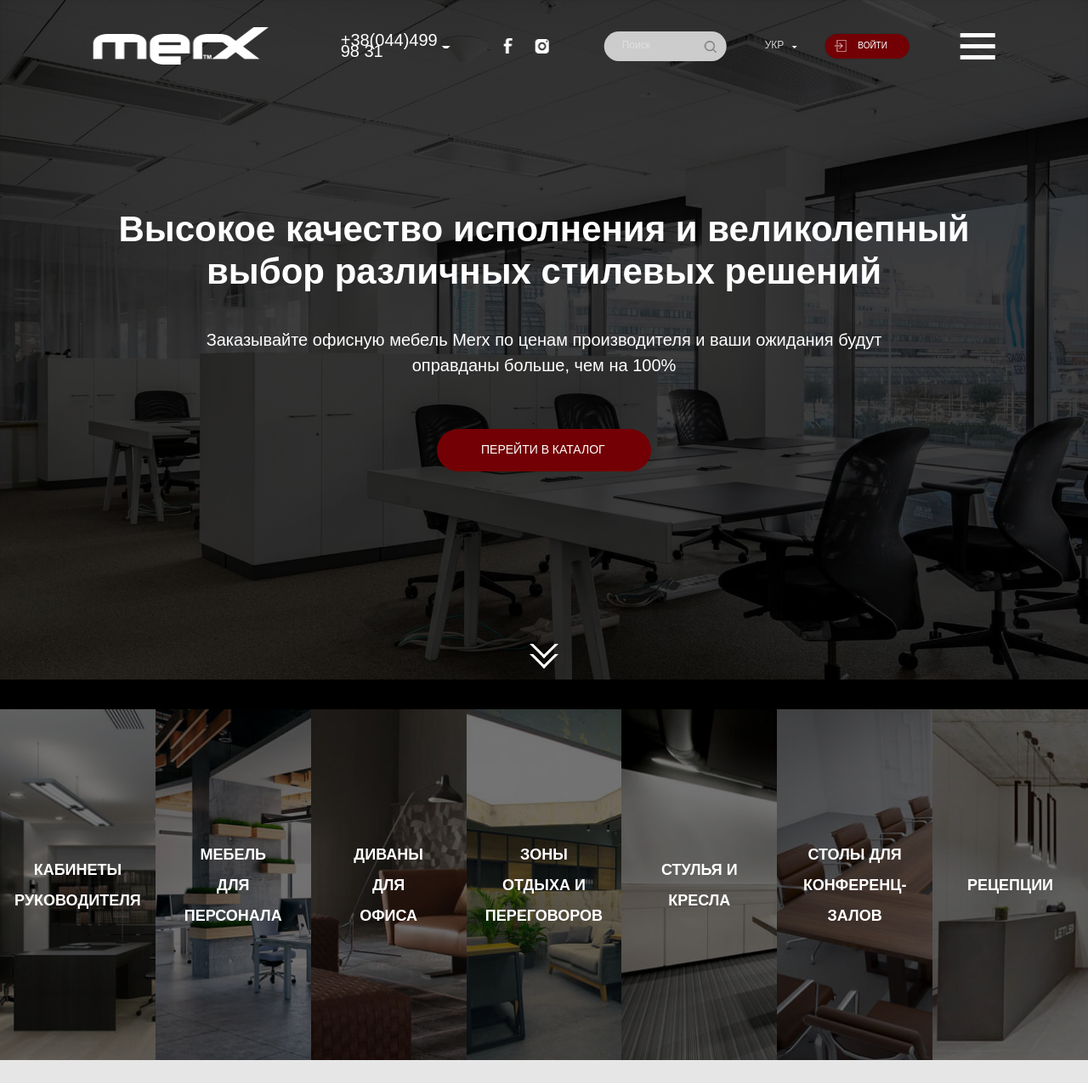
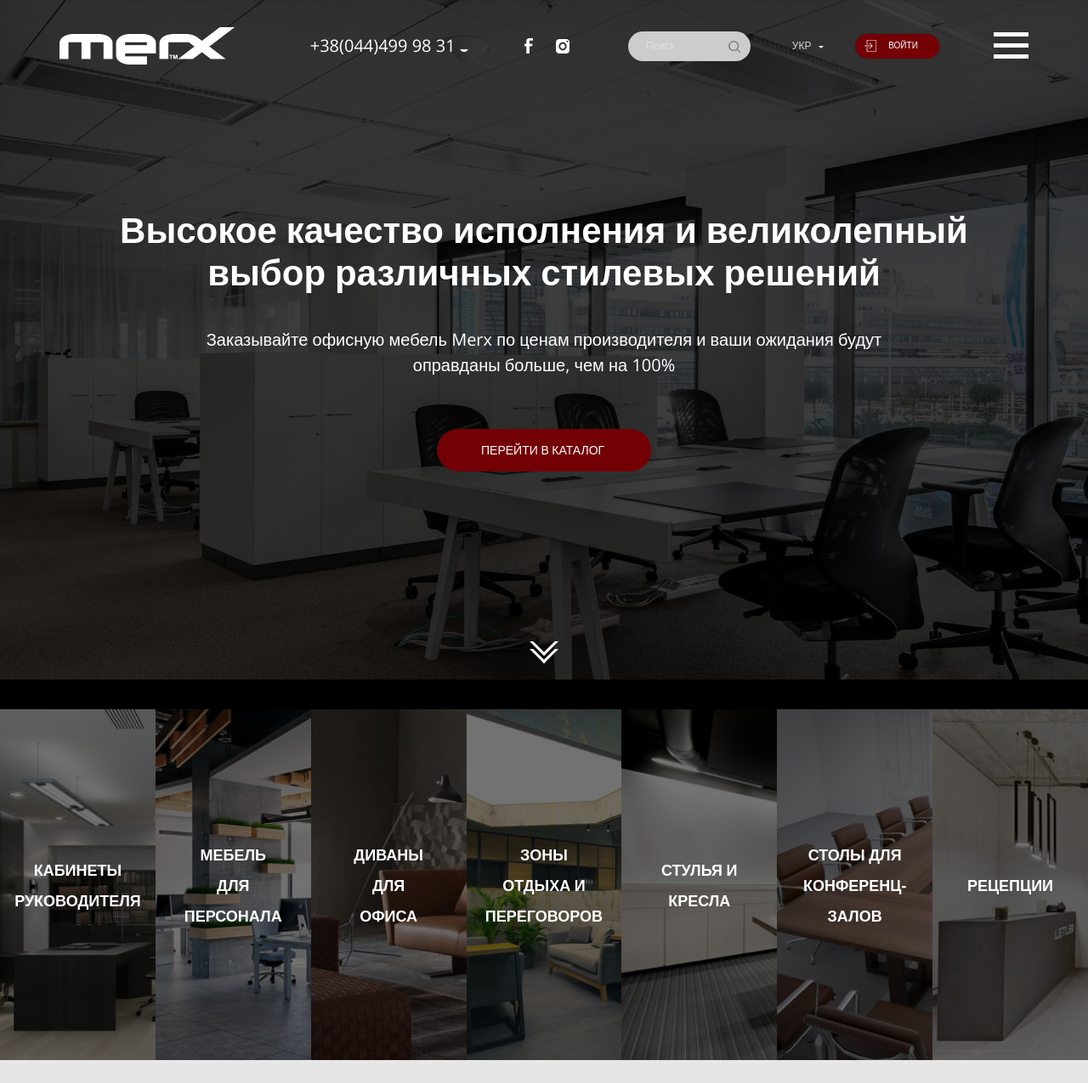
Before and after one commit to magrateya/test, a plain HTML site: page index.html in a window 1280 px wide. Shown: the top 1275 px of the page at 85% size. Drawn offline with nearby package versions, Linux system fonts and the light colour scheme.

Commit message:
corects width, bg, a

```diff
--- a/css/styles.css
+++ b/css/styles.css
@@ -42,7 +42,7 @@ a {
 }
 body {
 	color: var(--primary-white-color);
-	font-family: OpenSans, sans-serif;
+	font-family: Open Sans, sans-serif;
 	background-color: black;
 }
 
@@ -58,7 +58,8 @@ body {
 }
 .container {
 	max-width: 1170px;
-
+	width: 100%;
+	height: 100%;
 	padding: 0 15px 0 15px;
 	margin: 0 auto 0 auto;
 
@@ -70,6 +71,7 @@ header {
 	left: 50%;
 	transform: translateX(-50%);
 	z-index: 9;
+	width: 100%;
 }
 .header {
 	display: flex;
@@ -82,7 +84,7 @@ header {
 }
 .tel-numbers {
 	margin-right: 78px;
-	font: 400 20px/0.657 OpenSans, sans-serif;
+	font: 400 20px/0.657 Open Sans, sans-serif;
 	color: rgb(255, 255, 255);
 }
 
@@ -96,7 +98,7 @@ header {
 	border-top-color: white;
 	position: absolute;
 	right: -15px;
-	top: 50%;
+	top: 80%;
 }
 .tel-numbers-sub {
 	position: absolute;
@@ -114,7 +116,7 @@ header {
 	opacity: 1;
 }
 .tel-numbers-main:hover:after {
-	transform: rotate(180deg) translateY(6px);
+	transform: rotate(180deg) translateY(3px);
 }
 .social {
 	display: flex;
@@ -248,18 +250,23 @@ header {
 	line-height: 1.313;
 }
 
-.sand span {
-	position: relative;
-	display: block;
+.sand-link {
+	display: inline-block;
+	height: 30px;
+}
+.sand {
+	/*position: relative;*/
+	display: inline-block;
 	width: 41px;
 	height: 5px;
 	background: var(--primary-white-color);
 
 	transition: transform 250ms;
 }
-.sand span:before,
-.sand span:after {
-	position: absolute;
+.sand:before,
+.sand:after {
+
+	/*position: absolute;*/
 	display: block;
 	content:"";
 	width: 41px;
@@ -267,24 +274,23 @@ header {
 	background: var(--primary-white-color);
 	display: block;
 }
-.sand span:before {
-	top: -13px;
+.sand:before {
+	margin-top: 13px;
 }
-.sand span:after {
-	bottom: -13px;
+.sand:after {
+	margin-top: -31px;
 }
-.sand span:hover:before {
-	transform: rotate(90deg);
+.sand-link:hover .sand:before {
+	transform: rotate(90deg) translateX(-12px);
 	top: 0;
 }
-.sand span:hover {
+.sand-link:hover .sand {
 	transform: rotate(-45deg);
 	top: 50%;
 }
-.sand span:hover:after {
+.sand-link:hover .sand:after {
 	opacity: 0;
 }
-
 
 /*герой*/
 .hero {
@@ -293,12 +299,20 @@ header {
 	margin: 0 auto 35px auto;
 	max-width: 1910px;
 	min-height: 100vh;
+}
+
+.hero-bg-box {
+	position: absolute;
+	top: 0;
+	left: 0;
+	width: 100%;
+	height: 100%;
 	background: linear-gradient(
 			rgb(0, 0, 0, .6),
 			rgb(0, 0, 0, .6)
 		), url(../img/hero-bg.jpg) no-repeat fixed;
 	background-size: cover;
-	}
+}
 .hero-container {
 	display: flex;
 	flex-direction: column;
@@ -306,15 +320,14 @@ header {
 	justify-content: center;
 }
 .hero-title {
-	width: 1062px;
 	margin-bottom: 40px;
-	font: 700 42px/1.2 OpenSans, sans-serif;
+	font: 700 42px/1.2 Open Sans, sans-serif;
 	text-align: center;
 }
 .hero-text {
 	width: 840px;
 	margin-bottom: 60px;
-	font: 400 20px/1.5 OpenSans, sans-serif;
+	font: 400 20px/1.5 Open Sans, sans-serif;
 	text-align: center;
 }
 .hero-btn {
@@ -325,26 +338,23 @@ header {
 	padding: 18px 52px;
 	background-color: var(--bg-btn-color);
 	border-radius: 25px;
-	font: 400 14px/0.938 OpenSans, sans-serif;
+	font: 400 14px/0.938 Open Sans, sans-serif;
 	text-transform: uppercase;
 }
 .arrow {
 	position: absolute;
 	bottom: 24px;
 	left: 50%;
-
-	display: block;
+	transform: translateX(-50%);
+	display: inline-block;
 	width: 24px;
-	height: 24px;
 }
 .arrow:hover {
-	transform: translateY(20%);
+	transform: translate(-50%, 20%);
 	cursor: pointer;
 }
 .arrow:before {
-	position: absolute;
-	bottom: 6px;
-  right: 50%;
+	margin-bottom: 5px;
 	content: "";
 	display: block;
 	width: 24px;
@@ -355,9 +365,7 @@ header {
   transform: rotate(45deg);
 }
 .arrow:after {
-	position: absolute;
-	bottom: -6px;
-  right: 50%;
+	margin-top: -20px;
 	content: "";
 	display: block;
 	width: 24px;
@@ -382,15 +390,16 @@ header {
 	width: calc(100% / 7);
 	height: 413px;
 }
-.services-list-item:hover {
+.services-list-item:hover .servise-img {
 	transform: scale(0.85);
 }
-.services-list-item img {
+.servise-img {
 	width: 100%;
 	height: 100%;
 	filter: brightness(45%);
 	object-fit: cover;
 	object-position: 15%;
+	transition: all 300ms linear;
 }
 
 .services-title {
@@ -399,7 +408,7 @@ header {
 	left: 50%;
 	transform: translate(-50%, -50%);
 	max-width: 235px;
-	font: 700 18px/2 OpenSans, sans-serif;
+	font: 700 18px/2 Open Sans, sans-serif;
 	text-transform: uppercase;
 	text-align: center;
 }
@@ -422,14 +431,25 @@ header {
 
 /*преимущества*/
 .advantages {
-	max-width: 1910px;
+	width: 1910px;
+	max-width: 100%;
 	margin-left: auto;
 	margin-right: auto;
 	margin-left: auto;
 	margin-right: auto;
-	background-image: linear-gradient(
+/*	background-image: linear-gradient(
 			rgb(0, 0, 0, .6),
 			rgb(0, 0, 0, .6)
+		),
+	url(../img/advant-bg.jpg);
+	background-size: cover;*/
+}
+.advant-bg-box {
+	width: 100%;
+	height: 100%;
+	background: linear-gradient(
+		rgb(0, 0, 0, .6),
+		rgb(0, 0, 0, .6)
 		),
 	url(../img/advant-bg.jpg);
 	background-size: cover;
@@ -441,7 +461,7 @@ header {
 }
 .advantages-title {
 	margin-bottom: 44px;
-	font: 700 30px/1.2 OpenSans, sans-serif;
+	font: 700 30px/1.2 Open Sans, sans-serif;
 	text-transform: uppercase;
 	text-align: center;
 }
@@ -449,7 +469,7 @@ header {
 	display: flex;
 	flex-wrap: wrap;
 	justify-content: space-between;
-	font: 600 16px/1.625 OpenSans, sans-serif;
+	font: 600 16px/1.625 Open Sans, sans-serif;
 	text-transform: uppercase;
 	text-align: left;
 
@@ -471,7 +491,7 @@ header {
 	counter-increment: list-counter 01;
 	content: "0" counter(list-counter) ' ';
 	margin-right: 24px;
-	font: 300 52px/0.5 OpenSans, sans-serif;
+	font: 300 52px/0.5 Open Sans, sans-serif;
 	text-transform: uppercase;
 }
 
@@ -537,11 +557,11 @@ header {
 	top: 50%;
   left: 50%;
   transform: translate(-50%, -50%);
-  font: 300 26px/1.607 OpenSans, sans-serif;
+  font: 300 26px/1.607 Open Sans, sans-serif;
 	text-transform: uppercase;
 }
 .title-emphasis {
-	font: 300 48px/1.2 OpenSans, sans-serif;
+	font: 300 48px/1.2 Open Sans, sans-serif;
 }
 
 /*форма индивидульный заказ*/
@@ -552,7 +572,7 @@ header {
 	margin-bottom: 40px;
 	font-size: 30px;
 	color: rgb(0, 0, 0);
-	font: 700 30px/1.4 OpenSans, sans-serif;
+	font: 700 30px/1.4 Open Sans, sans-serif;
 	text-transform: uppercase;
 }
 .form-field {
--- a/index.html
+++ b/index.html
@@ -56,8 +56,8 @@
 				<span class="log-in-icon"></span>
 				<p class="log-in-text">Войти</p>
 			</a>
-			<a href="" class="sand">
-				<span></span>
+			<a href="" class="sand-link">
+				<span class="sand"></span>
 			</a>
 		</div>
 	</header>
@@ -65,6 +65,7 @@
 	<main>
 		<!-- герой -->
 		<section class="hero">
+			<div class="hero-bg-box">
 				<div class="container hero-container">
 				<h1 class="hero-title">Высокое качество исполнения и великолепный
 					выбор различных стилевых решений</h1>
@@ -72,6 +73,7 @@
 					оправданы больше, чем на 100%</p>
 				<a href="" class="hero-btn">перейти в каталог</a>
 				<a class="arrow"></a>
+			</div>
 			</div>
 
 
@@ -85,43 +87,43 @@
 				<ul class="services-list">
 					<li class="services-list-item">
 						<a href="">
-							<img src="./img/chief-office.jpg" alt="картинка кабинеты руководителя">
+							<img src="./img/chief-office.jpg" alt="картинка кабинеты руководителя" class="servise-img">
 							<h3 class="services-title">кабинеты руководителя</h3>
 						</a>
 					</li>
 					<li class="services-list-item">
 						<a href="">
-							<img src="./img/staff-furniture.jpg" alt="картинка мебель для персонала">
+							<img src="./img/staff-furniture.jpg" alt="картинка мебель для персонала" class="servise-img">
 							<h3 class="services-title">мебель для персонала</h3>
 						</a>
 					</li>
 					<li class="services-list-item">
 						<a href="">
-							<img src="./img/office-sofa.jpg" alt="картинка диваны для офиса">
+							<img src="./img/office-sofa.jpg" alt="картинка диваны для офиса" class="servise-img">
 							<h3 class="services-title">диваны для офиса</h3>
 						</a>
 					</li>
 					<li class="services-list-item">
 						<a href="">
-							<img src="./img/recreation-zone.jpg" alt="картинка зоны отдыха">
+							<img src="./img/recreation-zone.jpg" alt="картинка зоны отдыха" class="servise-img">
 							<h3 class="services-title">зоны отдыха и переговоров</h3>
 						</a>
 					</li>
 					<li class="services-list-item">
 						<a href="">
-							<img src="./img/chairs.jpg" alt="картинка стулья и кресла">
+							<img src="./img/chairs.jpg" alt="картинка стулья и кресла" class="servise-img">
 							<h3 class="services-title">стулья и кресла</h3>
 						</a>
 					</li>
 					<li class="services-list-item">
 						<a href="">
-							<img src="./img/tables.jpg" alt="картинка столы для конференц-залов">
+							<img src="./img/tables.jpg" alt="картинка столы для конференц-залов" class="servise-img">
 							<h3 class="services-title">столы для конференц-залов</h3>
 						</a>
 					</li>
 					<li class="services-list-item">
 						<a href="">
-							<img src="./img/reseption.jpg" alt="картинка рецепции">
+							<img src="./img/reseption.jpg" alt="картинка рецепции" class="servise-img">
 							<h3 class="services-title">рецепции</h3>
 						</a>
 					</li>
@@ -161,6 +163,7 @@
 
 		<!-- преимущества -->
 		<section class="advantages">
+			<div class="advant-bg-box">
 				<div class="container advantages-box">
 					<h2 class="advantages-title">преимущества работы с нами</h2>
 					<ul class="advantages-list">
@@ -179,6 +182,7 @@
 							<p>квалифицированный персонал, опыт работы с мебелью от 3 лет</p>
 						</li>
 					</ul>
+				</div>
 			</div>
 		</section>
 
```
Lines whose indentation alone changed are shown as unchanged.
